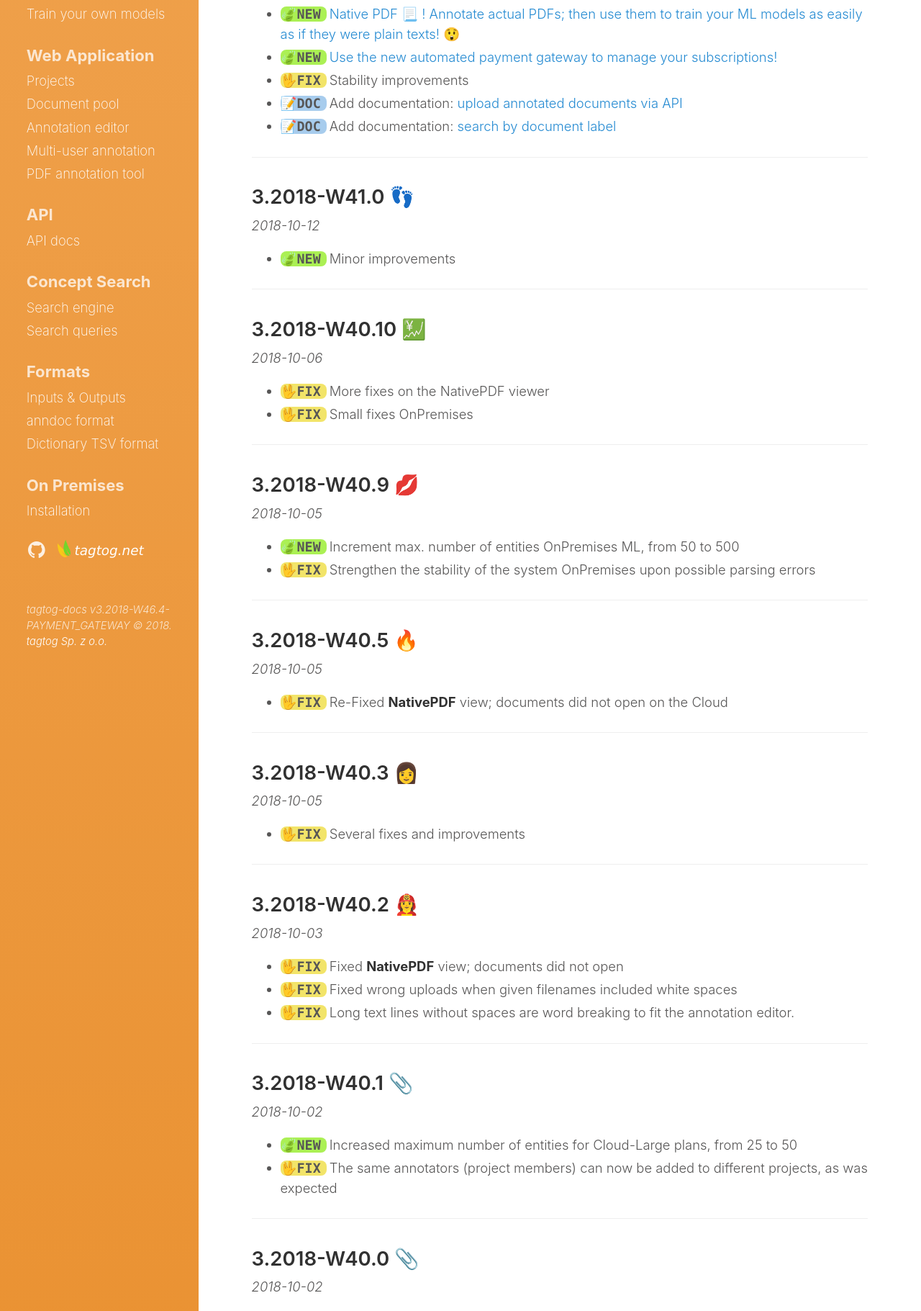
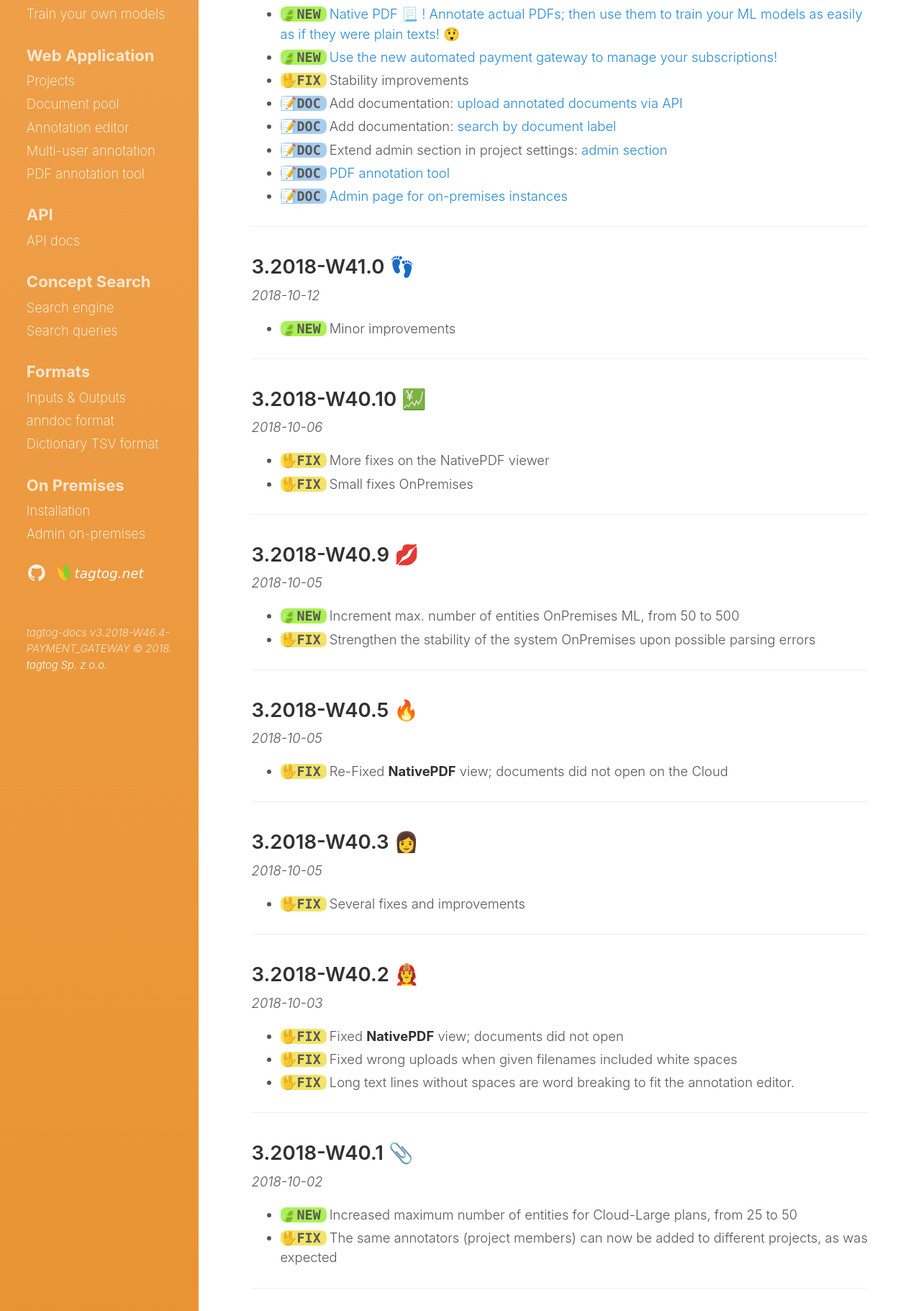
Before and after one commit to tagtogorg/tagtog-doc, a Jekyll site: the page built from updates.md, in a window 1280 px wide. Shown: the part 424-2245 px from the top of the page at 72% size. Built offline with Jekyll 4.4.1, drawn with Linux system fonts in a browser that asks for light colours; nearby versions of some CDN libraries; emoji names are drawn with the system emoji font; some of the changed text lies outside the part shown.

Commit message:
- Update updates page - Add on-premises admin page

```diff
--- a/_config.yml
+++ b/_config.yml
@@ -45,6 +45,7 @@ sidebar_toc:
   - name: On Premises
     pages:
       - on_premises_readme
+      - admin-premises
 
 
 author:
--- a/updates.md
+++ b/updates.md
@@ -21,6 +21,9 @@ _2018-11-15_
   <li class="fix"><span markdown="1">Stability improvements</span></li>
   <li class="doc"><span markdown="1">Add documentation: [upload annotated documents via API](API.html#import-annotated-documents-post "tagtog - upload annotated documents")</span></li>
   <li class="doc"><span markdown="1">Add documentation: [search by document label](search-queries.html#search-by-document-label "tagtog - search by document label")</span></li>
+  <li class="doc">Extend admin section in project settings: <a title="tagtog - admin section" href="/projects.html#admin">admin section</a></li>
+  <li class="doc"><a title="tagtog - PDF annotation tool" href="pdf-annotation-tool.html">PDF annotation tool</a></li>
+  <li class="doc"><a title="tagtog - Admin page for on-premises instances" href="on-premises-admin.html">Admin page for on-premises instances</a></li>
 </ul>
 
 ---
```
Also changed, not shown: on-premises-admin.md (added, +37 -0 lines), assets/img/admin-premises-users.png (added).
